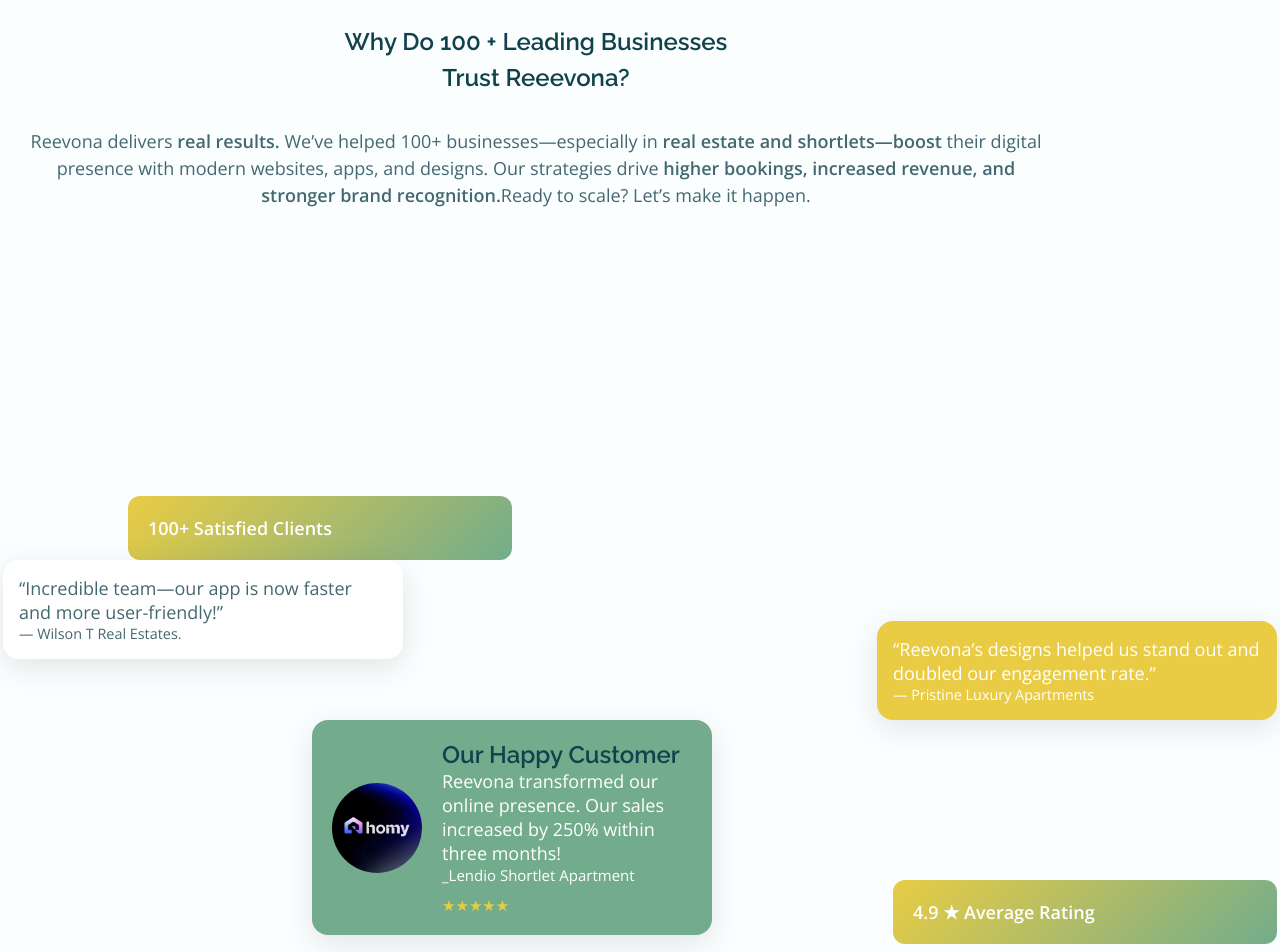
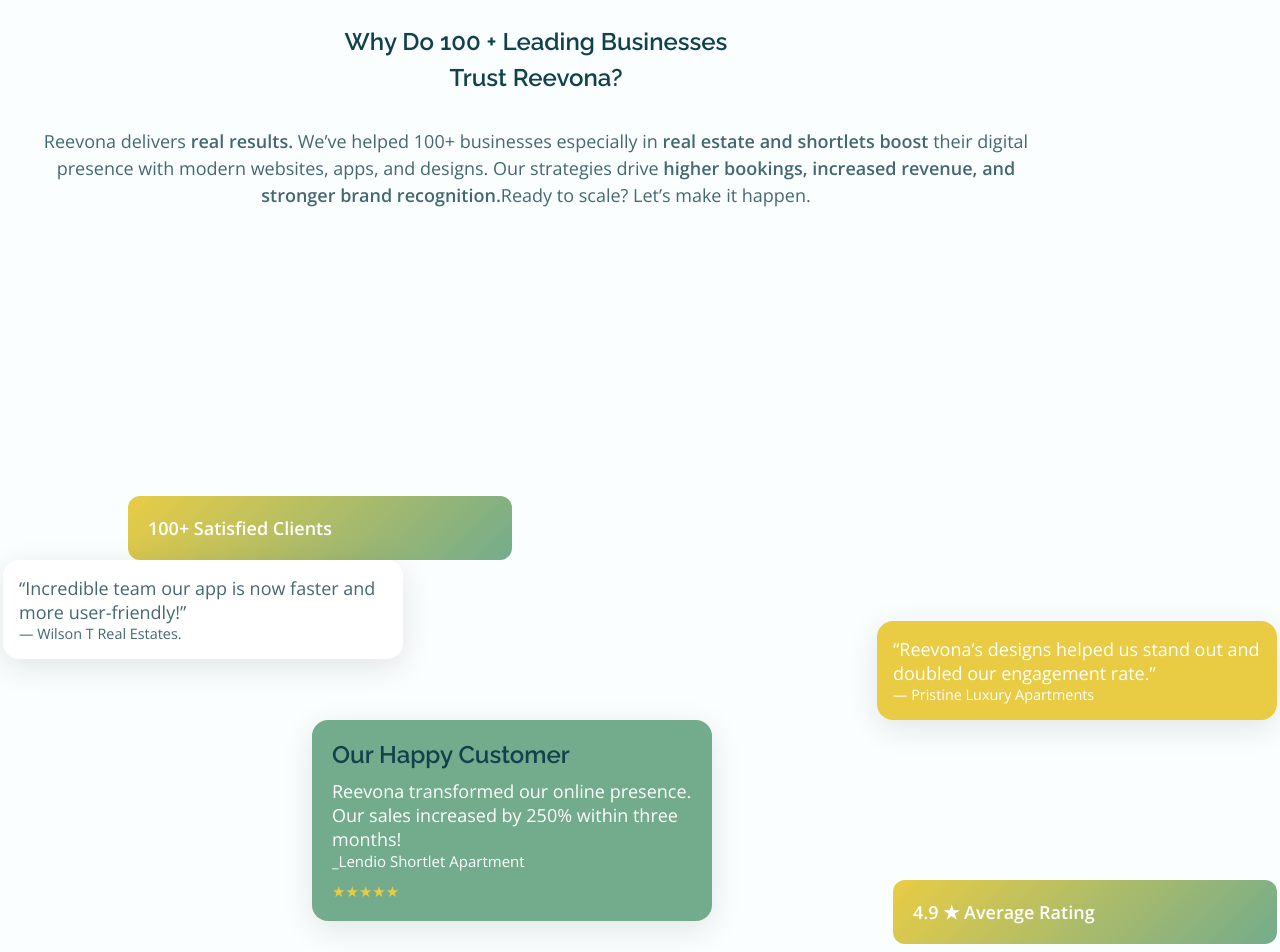
Before and after one commit to Wisdomchanix/Reevona, a React (Create React App) app in the folder reevona-website/: page / in a window 1280 px wide. Shown: the part 960-1912 px from the top of the page. Built offline with nearby package versions, Linux system fonts and the light colour scheme.

Commit message:
Fixed white space bug and testimonial img

```diff
--- a/reevona-website/src/About.js
+++ b/reevona-website/src/About.js
@@ -26,7 +26,7 @@
                         Reevona is a top-tier <b>web design and development agency</b> in Port Harcourt, Nigeria,
                         specializing in websites, apps, and branding. We help <b>real estate and shortlet businesses
                         dominate their market, increase bookings, and drive sustainable growth</b>. More than just a
-                        tech company—we’re your partner in success.
+                        tech company we’re your partner in success.
                     </p>
                 </div>
 
--- a/reevona-website/src/Services.js
+++ b/reevona-website/src/Services.js
@@ -27,10 +27,9 @@
     return (
         <section className="services_section section" id="services">
             <SpiralLine />
-            <h1 className="section_title">Our Services, Your Growth</h1>
 
             <div className="cards_container container">
-
+                <h1 className="section_title">Our Services, Your Growth</h1>
                 <div className="card card-1 show_card">
                     <i class="ri-macbook-line service_icon"></i>
                     <h2 className="section_subtitle">Website & App Development</h2>
--- a/reevona-website/src/SocialProof.js
+++ b/reevona-website/src/SocialProof.js
@@ -15,7 +15,7 @@
 
 
         sr.reveal(".left", { delay: 300, origin: 'left' })
-        sr.reveal(".right", { delay: 300, origin: 'right' })
+        sr.reveal(".right", { delay: 300, origin: 'left' })
     }, [])
 
     const [count, setCount] = useState(0)
@@ -61,16 +61,16 @@
     }, [hasStarted])
 
     return (
-        <section ref={sectionRef} className="social_proof section" id = "testimonials">
+        <section ref={sectionRef} className="social_proof section" id="testimonials">
 
             <div className="social_proof-container container">
 
                 <div className="social_proof-data">
-                    <h1 className="section_title"> Why Do {count} + leading businesses<br /> trust Reeevona?</h1>
+                    <h1 className="section_title"> Why Do {count} + leading businesses<br /> trust Reevona?</h1>
 
                     <p className="socialProof_description">
-                    Reevona delivers <b>real results.</b> We’ve helped 100+ businesses—especially in <b>real estate
-                    and shortlets—boost </b>their digital presence with modern websites, apps, and designs.
+                        Reevona delivers <b>real results.</b> We’ve helped 100+ businesses especially in <b>real estate
+                            and shortlets boost </b>their digital presence with modern websites, apps, and designs.
                         Our strategies drive <b>higher bookings, increased revenue, and stronger brand recognition.</b>
                         Ready to scale? Let’s make it happen.
                     </p>
@@ -78,20 +78,20 @@
                 </div>
 
 
-                <div className="social_cards">
+                <div className="testimonial-card main-card">
 
-                    <div className="testimonial-card main-card">
-                        <img src="TmClientLogo.jpg" alt="Client" className="client-img" />
                     <div className="testimonial-content">
                         <h3>Our Happy Customer</h3>
                         <p>Reevona transformed our online presence. Our sales increased by 250% within three months!</p>
                         <span className="client-name">_Lendio Shortlet Apartment</span>
                         <div className="stars">★★★★★</div>
+                        {/* <img src="TmClientLogo.jpg" alt="Client" className="client-img" /> */}
                     </div>
+
                 </div>
 
                 <div className="testimonial-card small-card top-left scale left">
-                        <p>“Incredible team—our app is now faster and more user-friendly!”</p>
+                    <p>“Incredible team our app is now faster and more user-friendly!”</p>
                     <span>— Wilson T Real Estates.</span>
                 </div>
 
@@ -110,8 +110,6 @@
 
             </div>
 
-            </div>
-
         </section>
     )
 };
--- a/reevona-website/src/index.css
+++ b/reevona-website/src/index.css
@@ -78,6 +78,7 @@
   box-sizing: border-box;
   margin: 0;
   padding: 0;
+  /* outline: 1px solid red; */
 }
 
 html {
@@ -182,6 +183,7 @@
 
 .container {
   max-width: 1024px;
+  margin: 0 auto;
   margin-left: var(--mb-1-5);
   margin-right: var(--mb-1-5);
 }
@@ -190,13 +192,16 @@
   width: 100%;
   position: fixed;
   top: 0;
-  /* left: 0; */
+  left: 0;
+  right: 0;
   z-index: var(--z-fixed);
   background-color: var(--first-color);
   background-color: transparent;
   left: 1.5rem;
   right: 1.5rem;
   width: auto;
+  overflow: hidden;
+  max-width: 100vw;
 }
 
 .nav {
@@ -207,7 +212,6 @@
   padding: 1em;
   background-color: rgb(8, 8, 8);
   z-index: 10;
-
 }
 
 .nav_logo,
@@ -495,17 +499,19 @@
   color: white;
 }
 
-.client-img {
+/* .client-img {
   width: 90px;
   height: 90px;
   border-radius: 50%;
   object-fit: cover;
+} */
+
+.testimonial-content h3 {
+  margin-bottom: 10px;
+  /* margin: 0; */
+  font-size: 1.5rem;
 }
 
-.testimonial-content h3 {
-  margin: 0;
-  font-size: 1.5rem;
-}
 
 .stars {
   color: #E9CC44;
@@ -530,7 +536,6 @@
   bottom: -100%;
   right: 7%;
   z-index: 4;
-  width: 40%;
   background-color: #E9CC44;
   color: white;
   width: 35%;
@@ -647,10 +652,9 @@
     bottom: -110%;
     right: 7%;
     z-index: 4;
-    width: 40%;
     background-color: #E9CC44;
     color: white;
-    width: 35%;
+    width: 40%;
   }
 
   .main-card {
@@ -910,6 +914,19 @@
   left: 0;
   width: 100%;
   height: auto;
+}
+
+@keyframes waveMove{
+  0% {transform: translateY(0);}
+  50% {transform: translateY(20px);}
+  100% {transform: translateY(0);}
+}
+
+.wave-top path {
+  animation: waveMove 0.8s infinite ease-in-out;
+}
+.wave-bottom path {
+  animation: waveMove 0.8s infinite ease-in-out;
 }
 
 .wave-top {
```
Lines whose indentation alone changed are shown as unchanged.
